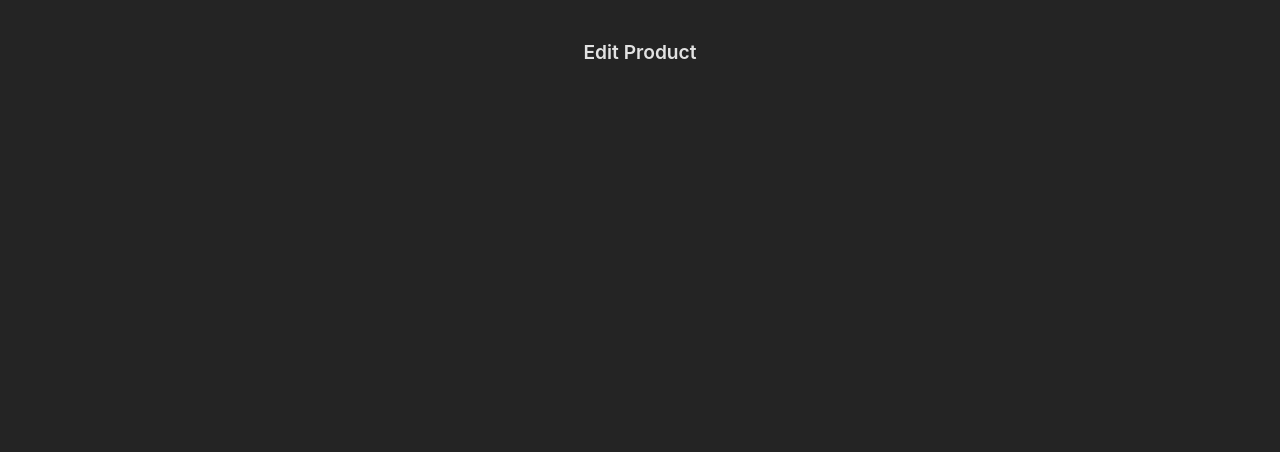
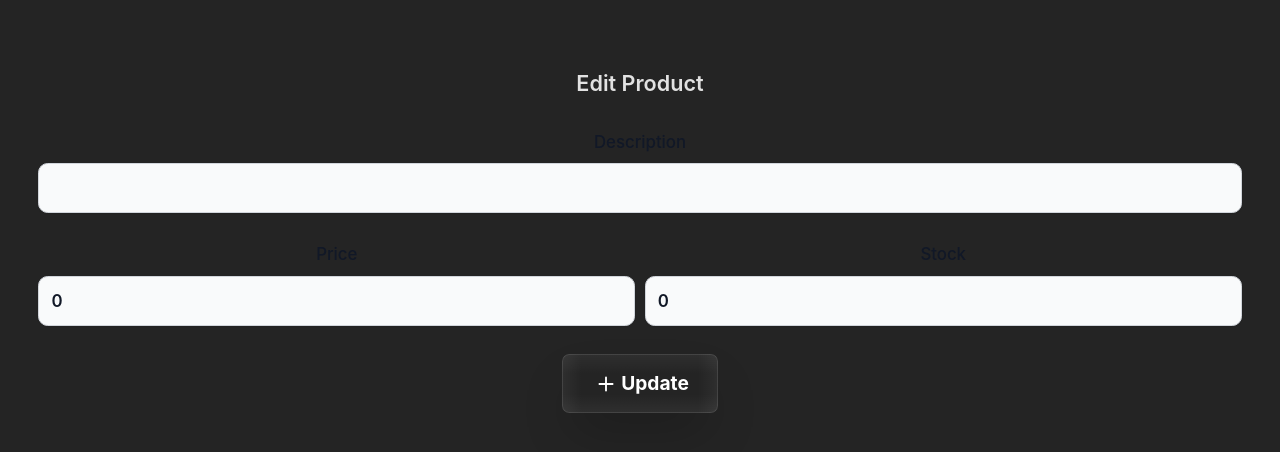
Before and after one commit to Topfullcoder/React-Laravel-Api, a React (Vite) app in the folder front/: page /edit/product/1 in a window 1280 px wide. Shown: the top 452 px of the page. Built offline with nearby package versions, Linux system fonts and the light colour scheme; no server answers.

Commit message:
Add form to update

```diff
--- a/front/src/components/EditProduct.jsx
+++ b/front/src/components/EditProduct.jsx
@@ -28,7 +28,62 @@ const EditProduct = () => {
     }, [])
     return (
         <div>
-            <h1>Edit Product</h1>
+            <h1 className="text-lg mb-6 mt-6">Edit Product</h1>
+            <form onSubmit={update} className="mx-auto">
+                <div className="mb-6">
+                    <label htmlFor="description"
+                           className="block mb-2 text-sm font-medium text-gray-900 dark:text-white">Description</label>
+                    <input value={description} onChange={(e) => setDescription(e.target.value)} type="text"
+                           id="description"
+                           className="shadow-sm bg-gray-50 border border-gray-300 text-gray-900 text-sm rounded-lg focus:ring-blue-500 focus:border-blue-500 block w-full p-2.5 dark:bg-gray-700 dark:border-gray-600 dark:placeholder-gray-400 dark:text-white dark:focus:ring-blue-500 dark:focus:border-blue-500 dark:shadow-sm-light"
+                           required/>
+                </div>
+                <div className="grid grid-cols-6 gap-2">
+                    <div className="col-start-1 col-end-4">
+                        <label htmlFor="price"
+                               className="block mb-2 text-sm font-medium text-gray-900 dark:text-white">Price</label>
+                        <input value={price} onChange={(e) => setPrice(e.target.value)} type="text" id="price"
+                               className="shadow-sm bg-gray-50 border border-gray-300 text-gray-900 text-sm rounded-lg focus:ring-blue-500 focus:border-blue-500 block w-full p-2.5 dark:bg-gray-700 dark:border-gray-600 dark:placeholder-gray-400 dark:text-white dark:focus:ring-blue-500 dark:focus:border-blue-500 dark:shadow-sm-light"
+                               required/>
+                    </div>
+                    <div className="col-start-4 col-end-7">
+                        <label htmlFor="stock"
+                               className="block mb-2 text-sm font-medium text-gray-900 dark:text-white">Stock</label>
+                        <input value={stock} onChange={(e) => setStock(e.target.value)} type="number" id="stock"
+                               className="shadow-sm bg-gray-50 border border-gray-300 text-gray-900 text-sm rounded-lg focus:ring-blue-500 focus:border-blue-500 block w-full p-2.5 dark:bg-gray-700 dark:border-gray-600 dark:placeholder-gray-400 dark:text-white dark:focus:ring-blue-500 dark:focus:border-blue-500 dark:shadow-sm-light"
+                               required/>
+                    </div>
+                </div>
+
+                <br/>
+                <button type="submit"
+                        className="relative inline-flex items-center justify-center px-6 py-3 overflow-hidden font-bold text-white rounded-md shadow-2xl group">
+                    <span
+                        className="absolute inset-0 w-full h-full transition duration-300 ease-out opacity-0 bg-gradient-to-br from-pink-600 via-purple-700 to-blue-400 group-hover:opacity-100"></span>
+
+                    <span
+                        className="absolute top-0 left-0 w-full bg-gradient-to-b from-white to-transparent opacity-5 h-1/3"></span>
+
+                    <span
+                        className="absolute bottom-0 left-0 w-full h-1/3 bg-gradient-to-t from-white to-transparent opacity-5"></span>
+
+                    <span
+                        className="absolute bottom-0 left-0 w-4 h-full bg-gradient-to-r from-white to-transparent opacity-5"></span>
+
+                    <span
+                        className="absolute bottom-0 right-0 w-4 h-full bg-gradient-to-l from-white to-transparent opacity-5"></span>
+                    <span className="absolute inset-0 w-full h-full border border-white rounded-md opacity-10"></span>
+                    <span
+                        className="absolute w-0 h-0 transition-all duration-300 ease-out bg-white rounded-full group-hover:w-56 group-hover:h-56 opacity-5"></span>
+                    <svg xmlns="http://www.w3.org/2000/svg" width="30" height="30" fill="currentColor"
+                         className="bi bi-plus relative" viewBox="0 0 16 16" id="IconChangeColor">
+                        <path
+                            d="M8 4a.5.5 0 0 1 .5.5v3h3a.5.5 0 0 1 0 1h-3v3a.5.5 0 0 1-1 0v-3h-3a.5.5 0 0 1 0-1h3v-3A.5.5 0 0 1 8 4z"
+                            id="mainIconPathAttribute"></path>
+                    </svg>
+                    <span className="relative">Update</span>
+                </button>
+            </form>
         </div>
     );
 
```
